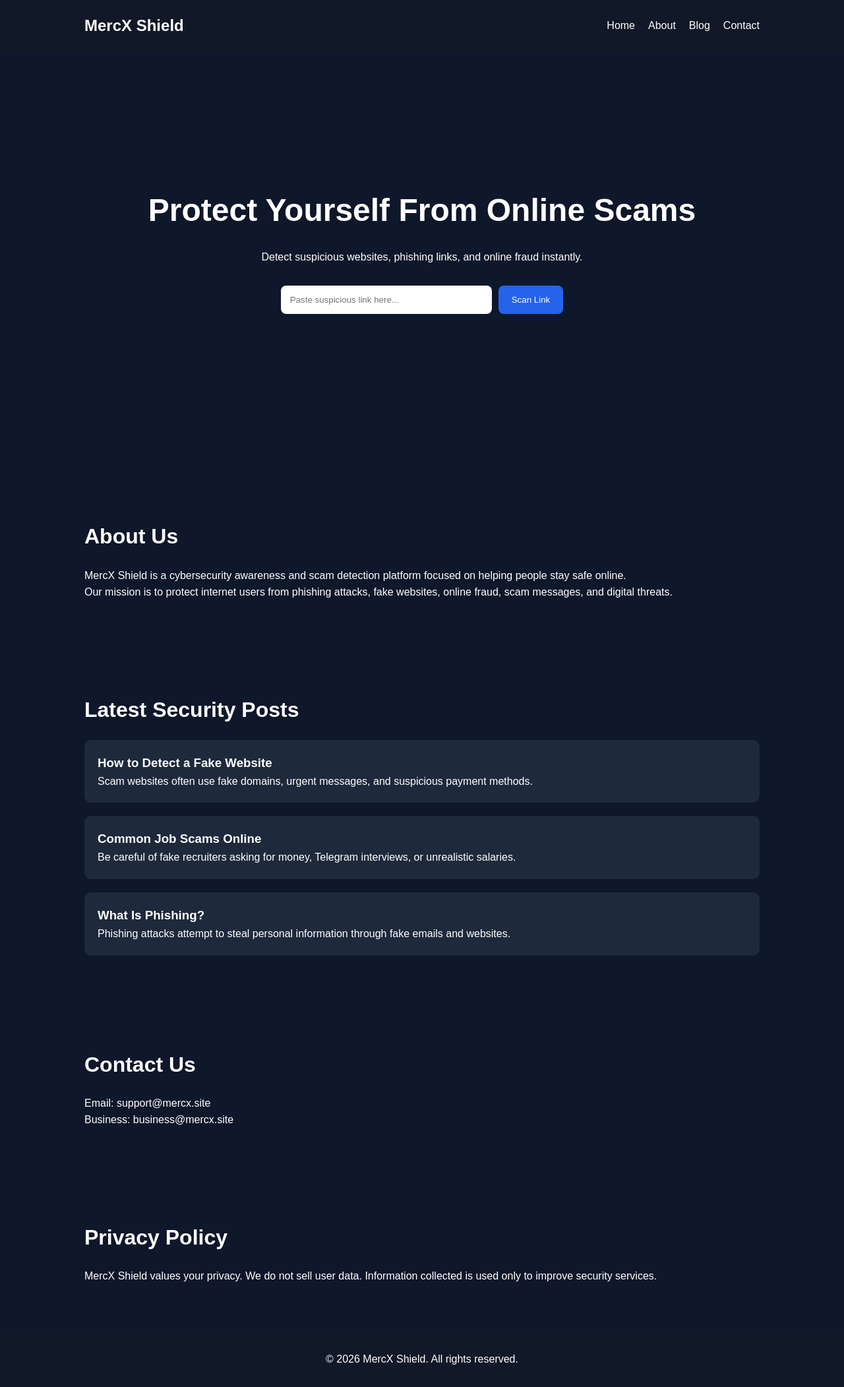
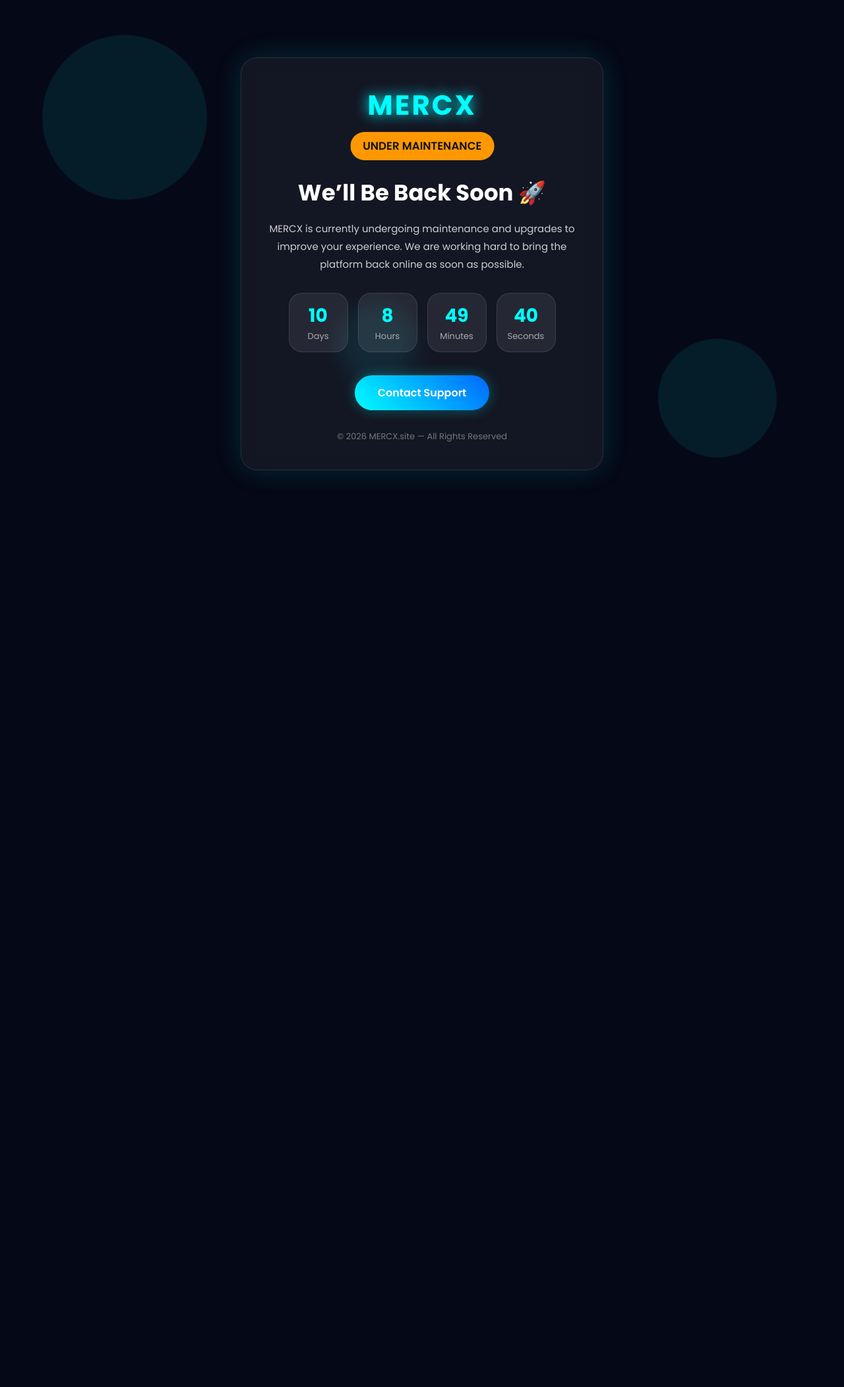
Before and after one commit to Sadik877/MercX, a Python web app: template templates/index.html in a window 1280 px wide. Shown: the whole page at 66% size. After the commit the page ends 720 px from the top, so only its background shows below. Run offline with Jinja, Linux system fonts and the light colour scheme; the template is opened without the code that fills it, so the values that code supplies are empty.

Commit message:
Update index.html

```diff
--- a/templates/index.html
+++ b/templates/index.html
@@ -2,114 +2,295 @@
 <html lang="en">
 <head>
   <meta charset="UTF-8" />
-  <meta name="viewport" content="width=device-width, initial-scale=1.0" />
-  <title>MercX Shield</title>
-  <link rel="stylesheet" href="style.css" />
+  <meta name="viewport" content="width=device-width, initial-scale=1.0"/>
+  <title>MERCX - Maintenance</title>
+
+  <link href="https://fonts.googleapis.com/css2?family=Poppins:wght@300;400;500;600;700&display=swap" rel="stylesheet">
+
+  <style>
+    *{
+      margin:0;
+      padding:0;
+      box-sizing:border-box;
+      font-family:'Poppins',sans-serif;
+    }
+
+    body{
+      background:#050816;
+      min-height:100vh;
+      display:flex;
+      align-items:center;
+      justify-content:center;
+      overflow:hidden;
+      color:white;
+      position:relative;
+    }
+
+    /* Animated Background */
+
+    .bg{
+      position:absolute;
+      width:100%;
+      height:100%;
+      overflow:hidden;
+      z-index:1;
+    }
+
+    .circle{
+      position:absolute;
+      border-radius:50%;
+      background:rgba(0,255,255,0.08);
+      animation:float 12s infinite linear;
+    }
+
+    .circle:nth-child(1){
+      width:250px;
+      height:250px;
+      top:10%;
+      left:5%;
+    }
+
+    .circle:nth-child(2){
+      width:180px;
+      height:180px;
+      bottom:10%;
+      right:8%;
+      animation-duration:15s;
+    }
+
+    .circle:nth-child(3){
+      width:120px;
+      height:120px;
+      top:60%;
+      left:40%;
+      animation-duration:10s;
+    }
+
+    @keyframes float{
+      0%{
+        transform:translateY(0px) rotate(0deg);
+      }
+      50%{
+        transform:translateY(-30px) rotate(180deg);
+      }
+      100%{
+        transform:translateY(0px) rotate(360deg);
+      }
+    }
+
+    /* Main Card */
+
+    .container{
+      position:relative;
+      z-index:2;
+      width:90%;
+      max-width:550px;
+      padding:40px;
+      border-radius:25px;
+      background:rgba(255,255,255,0.06);
+      backdrop-filter:blur(15px);
+      border:1px solid rgba(255,255,255,0.1);
+      text-align:center;
+      box-shadow:0 0 40px rgba(0,255,255,0.15);
+    }
+
+    .logo{
+      font-size:42px;
+      font-weight:700;
+      letter-spacing:3px;
+      color:#00ffff;
+      margin-bottom:10px;
+      text-shadow:0 0 20px #00ffff;
+    }
+
+    .badge{
+      display:inline-block;
+      padding:8px 18px;
+      border-radius:50px;
+      background:#ff9800;
+      color:#111;
+      font-weight:600;
+      margin-bottom:25px;
+      animation:pulse 2s infinite;
+    }
+
+    @keyframes pulse{
+      0%{
+        transform:scale(1);
+      }
+      50%{
+        transform:scale(1.05);
+      }
+      100%{
+        transform:scale(1);
+      }
+    }
+
+    h1{
+      font-size:34px;
+      margin-bottom:15px;
+    }
+
+    p{
+      color:#cfcfcf;
+      line-height:1.8;
+      margin-bottom:30px;
+      font-size:15px;
+    }
+
+    .timer{
+      display:flex;
+      justify-content:center;
+      gap:15px;
+      margin-bottom:35px;
+      flex-wrap:wrap;
+    }
+
+    .box{
+      width:90px;
+      height:90px;
+      border-radius:20px;
+      background:rgba(255,255,255,0.08);
+      display:flex;
+      flex-direction:column;
+      align-items:center;
+      justify-content:center;
+      border:1px solid rgba(255,255,255,0.1);
+    }
+
+    .box h2{
+      font-size:28px;
+      color:#00ffff;
+    }
+
+    .box span{
+      font-size:13px;
+      color:#aaa;
+    }
+
+    .btn{
+      display:inline-block;
+      padding:14px 35px;
+      border-radius:50px;
+      background:linear-gradient(45deg,#00ffff,#0066ff);
+      color:white;
+      text-decoration:none;
+      font-weight:600;
+      transition:0.3s;
+      box-shadow:0 0 20px rgba(0,255,255,0.3);
+    }
+
+    .btn:hover{
+      transform:translateY(-3px) scale(1.03);
+      box-shadow:0 0 30px rgba(0,255,255,0.5);
+    }
+
+    .footer{
+      margin-top:30px;
+      color:#777;
+      font-size:13px;
+    }
+
+    @media(max-width:600px){
+      h1{
+        font-size:26px;
+      }
+
+      .container{
+        padding:30px 20px;
+      }
+
+      .box{
+        width:75px;
+        height:75px;
+      }
+
+      .box h2{
+        font-size:22px;
+      }
+    }
+  </style>
 </head>
 <body>
 
-  <nav class="navbar">
-    <h1>MercX Shield</h1>
+  <div class="bg">
+    <div class="circle"></div>
+    <div class="circle"></div>
+    <div class="circle"></div>
+  </div>
 
-    <ul>
-      <li><a href="#">Home</a></li>
-      <li><a href="#about">About</a></li>
-      <li><a href="#blog">Blog</a></li>
-      <li><a href="#contact">Contact</a></li>
-    </ul>
-  </nav>
+  <div class="container">
 
-  <section class="hero">
-    <h2>Protect Yourself From Online Scams</h2>
+    <div class="logo">MERCX</div>
+
+    <div class="badge">UNDER MAINTENANCE</div>
+
+    <h1>We’ll Be Back Soon 🚀</h1>
 
     <p>
-      Detect suspicious websites, phishing links,
-      and online fraud instantly.
+      MERCX is currently undergoing maintenance and upgrades
+      to improve your experience. We are working hard to bring
+      the platform back online as soon as possible.
     </p>
 
-    <div class="scanner-box">
-      <input
-        type="text"
-        id="urlInput"
-        placeholder="Paste suspicious link here..."
-      />
+    <div class="timer">
 
-      <button onclick="checkURL()">
-        Scan Link
-      </button>
+      <div class="box">
+        <h2 id="days">00</h2>
+        <span>Days</span>
+      </div>
+
+      <div class="box">
+        <h2 id="hours">00</h2>
+        <span>Hours</span>
+      </div>
+
+      <div class="box">
+        <h2 id="minutes">00</h2>
+        <span>Minutes</span>
+      </div>
+
+      <div class="box">
+        <h2 id="seconds">00</h2>
+        <span>Seconds</span>
+      </div>
+
     </div>
 
-    <div id="result"></div>
-  </section>
+    <a href="#" class="btn">Contact Support</a>
 
-  <section id="about" class="section">
-    <h2>About Us</h2>
-
-    <p>
-      MercX Shield is a cybersecurity awareness and scam
-      detection platform focused on helping people stay safe online.
-    </p>
-
-    <p>
-      Our mission is to protect internet users from phishing attacks,
-      fake websites, online fraud, scam messages, and digital threats.
-    </p>
-  </section>
-
-  <section id="blog" class="section">
-    <h2>Latest Security Posts</h2>
-
-    <div class="card">
-      <h3>How to Detect a Fake Website</h3>
-
-      <p>
-        Scam websites often use fake domains, urgent messages,
-        and suspicious payment methods.
-      </p>
+    <div class="footer">
+      © 2026 MERCX.site — All Rights Reserved
     </div>
 
-    <div class="card">
-      <h3>Common Job Scams Online</h3>
+  </div>
 
-      <p>
-        Be careful of fake recruiters asking for money,
-        Telegram interviews, or unrealistic salaries.
-      </p>
-    </div>
+  <script>
+    // Set countdown date
+    const countDate = new Date("Jun 3, 2026 00:00:00").getTime();
 
-    <div class="card">
-      <h3>What Is Phishing?</h3>
+    function updateTimer(){
+      const now = new Date().getTime();
+      const gap = countDate - now;
 
-      <p>
-        Phishing attacks attempt to steal personal information
-        through fake emails and websites.
-      </p>
-    </div>
-  </section>
+      const second = 1000;
+      const minute = second * 60;
+      const hour = minute * 60;
+      const day = hour * 24;
 
-  <section id="contact" class="section">
-    <h2>Contact Us</h2>
+      const d = Math.floor(gap / day);
+      const h = Math.floor((gap % day) / hour);
+      const m = Math.floor((gap % hour) / minute);
+      const s = Math.floor((gap % minute) / second);
 
-    <p>Email: support@mercx.site</p>
-    <p>Business: business@mercx.site</p>
-  </section>
+      document.getElementById("days").innerText = d;
+      document.getElementById("hours").innerText = h;
+      document.getElementById("minutes").innerText = m;
+      document.getElementById("seconds").innerText = s;
+    }
 
-  <section class="section">
-    <h2>Privacy Policy</h2>
-
-    <p>
-      MercX Shield values your privacy. We do not sell user data.
-      Information collected is used only to improve security services.
-    </p>
-  </section>
-
-  <footer>
-    <p>
-      © 2026 MercX Shield. All rights reserved.
-    </p>
-  </footer>
-
-  <script src="script.js"></script>
+    setInterval(updateTimer,1000);
+  </script>
 
 </body>
 </html>
```
